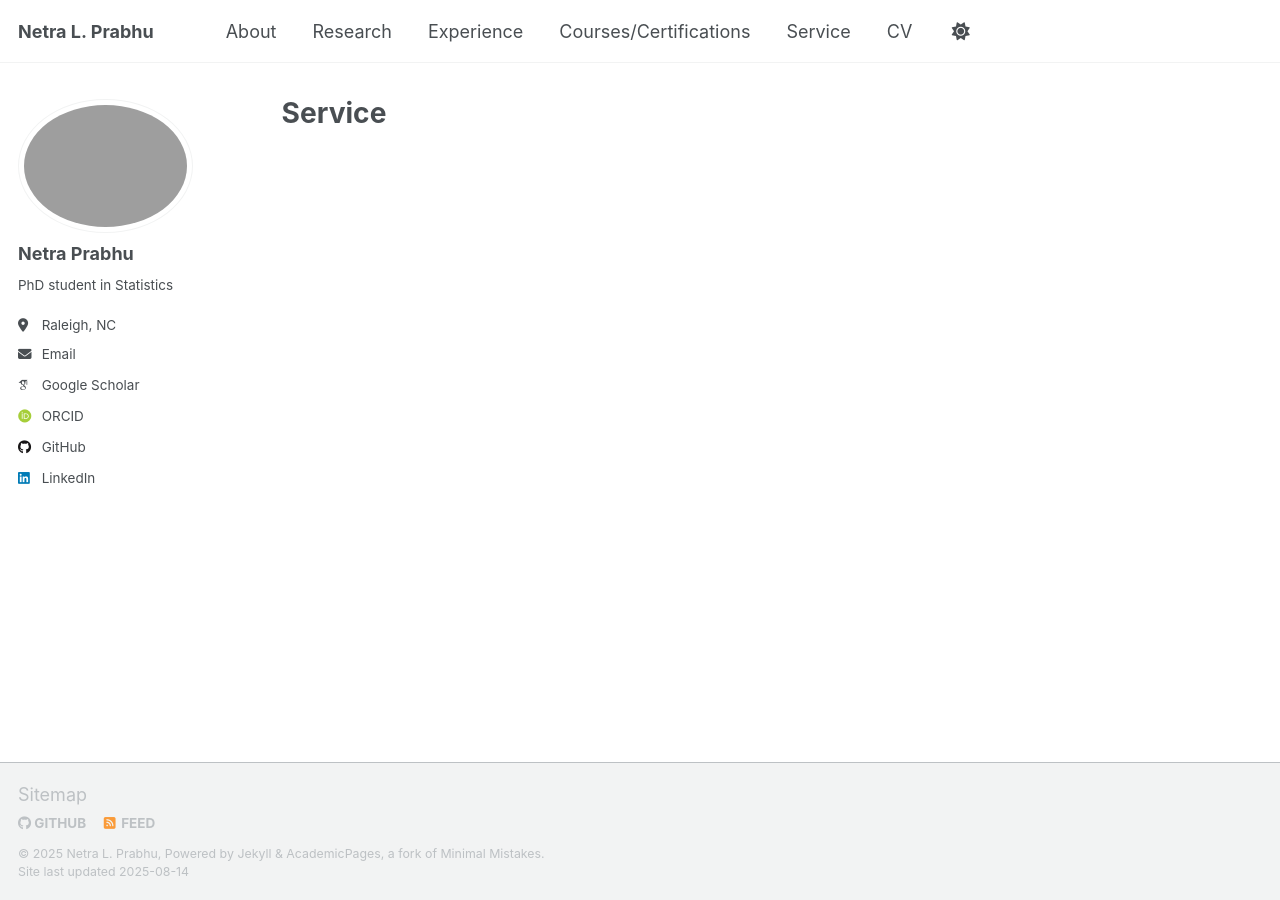
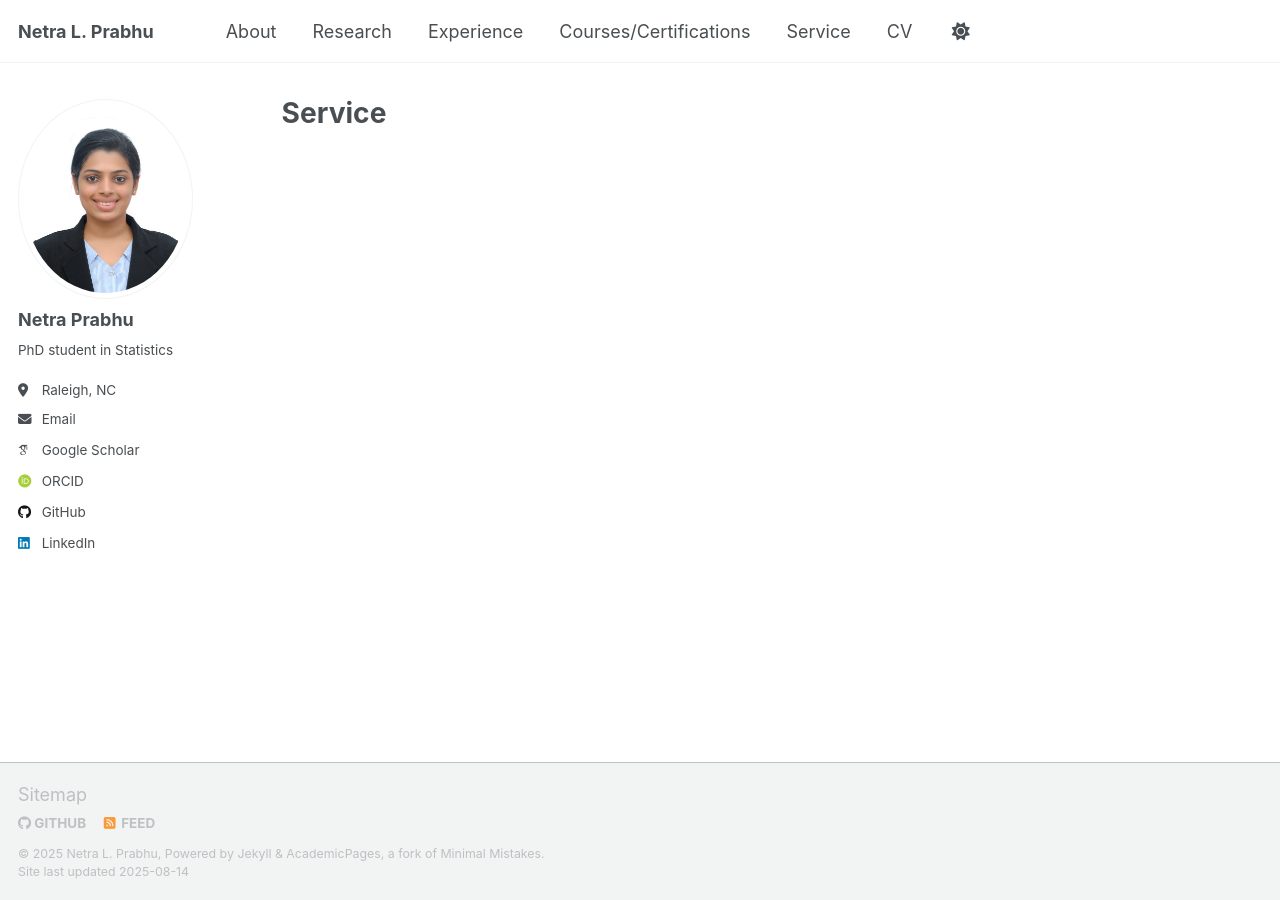
Before and after one commit to netra-prabhu/netra-prabhu.github.io, a Jekyll site: the page built from _pages/service.md, in a window 1280 px wide. Built offline with Jekyll 4.4.1, drawn with Linux system fonts in a browser that asks for light colours; some web fonts are replaced; a script that is not in the unit is left out.

Commit message:
Update _config.yml

```diff
--- a/_config.yml
+++ b/_config.yml
@@ -1,6 +1,6 @@
 # Top identity
 title        : "Netra L. Prabhu"
-name         : "Netra L. Prabhu"
+name         : &name "Netra L. Prabhu"
 description  : "Network Analysis, Bayesian Analysis, Machine Learning"
 url          : "https://netra-prabhu.github.io"   # add quotes, no trailing slash
 baseurl      : ""                                  # keep empty for user site
@@ -8,7 +8,7 @@ repository   : "netra-prabhu/netra-prabhu.github.io"   # <-- not academicpages
 
 # Author (sidebar/profile)
 author:
-  avatar   : "images/profile-min.jpg"     # put your file there
+  avatar   : "profile-min-min.png"     # put your file there
   name     : "Netra Prabhu"
   bio      : "PhD student in Statistics"
   location : "Raleigh, NC"
```
